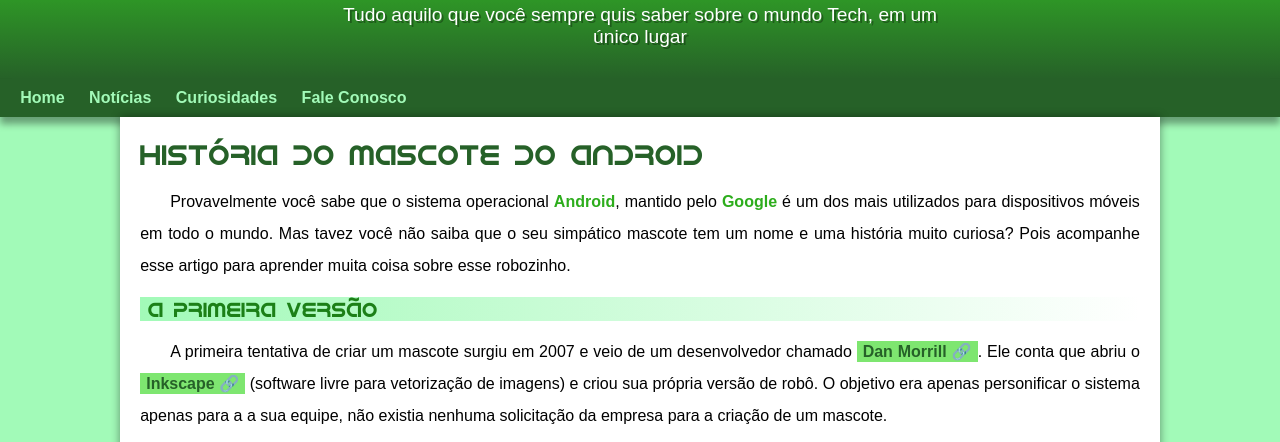
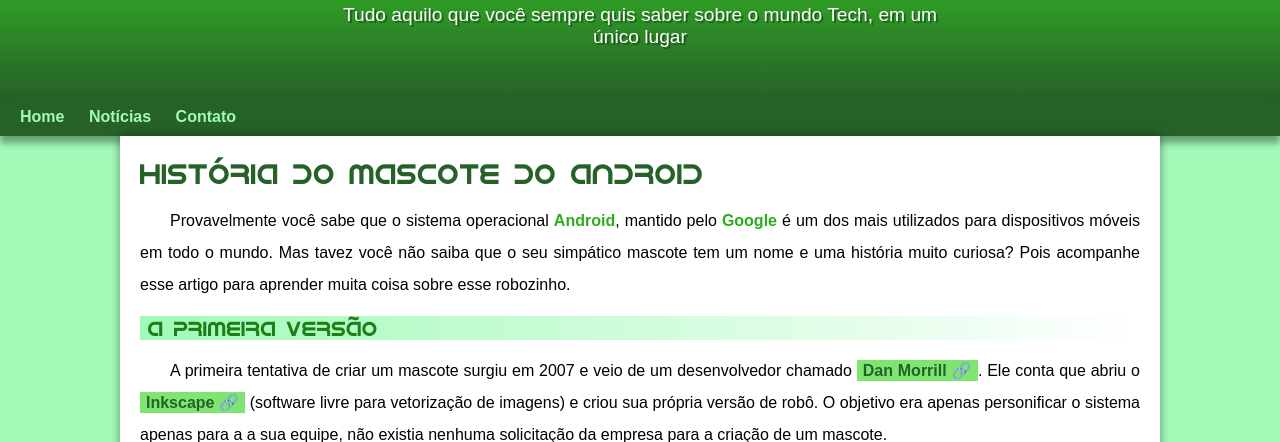
Before and after one commit to Giseleoliveira96/projeto-android, a plain HTML site: page index.html in a window 1280 px wide. Shown: the part 113-555 px from the top of the page. Drawn offline with Linux system fonts and the light colour scheme.

Commit message:
Problema de padding corrigido

```diff
--- a/index.html
+++ b/index.html
@@ -15,8 +15,7 @@
     <nav>
         <a href="#">Home</a>
         <a href="#">Notícias</a>
-        <a href="#">Curiosidades</a>
-        <a href="#">Fale Conosco</a>
+        <a href="#">Contato</a>
     </nav>
     <main>
         <article>
--- a/style/style.css
+++ b/style/style.css
@@ -24,7 +24,7 @@
 }
 *{
     margin:0px;
-    padding:.1px;
+    padding:0px;
 }
 
 body{
@@ -62,7 +62,7 @@ header > p{
     padding-right: 10px;
     padding-left: 10px;
     margin: auto;
-    margin-bottom: 30px;
+    padding-bottom: 50px;
     text-shadow: 2px 2px 0px rgba(0, 0, 0, 0.315);
 }
 
```
